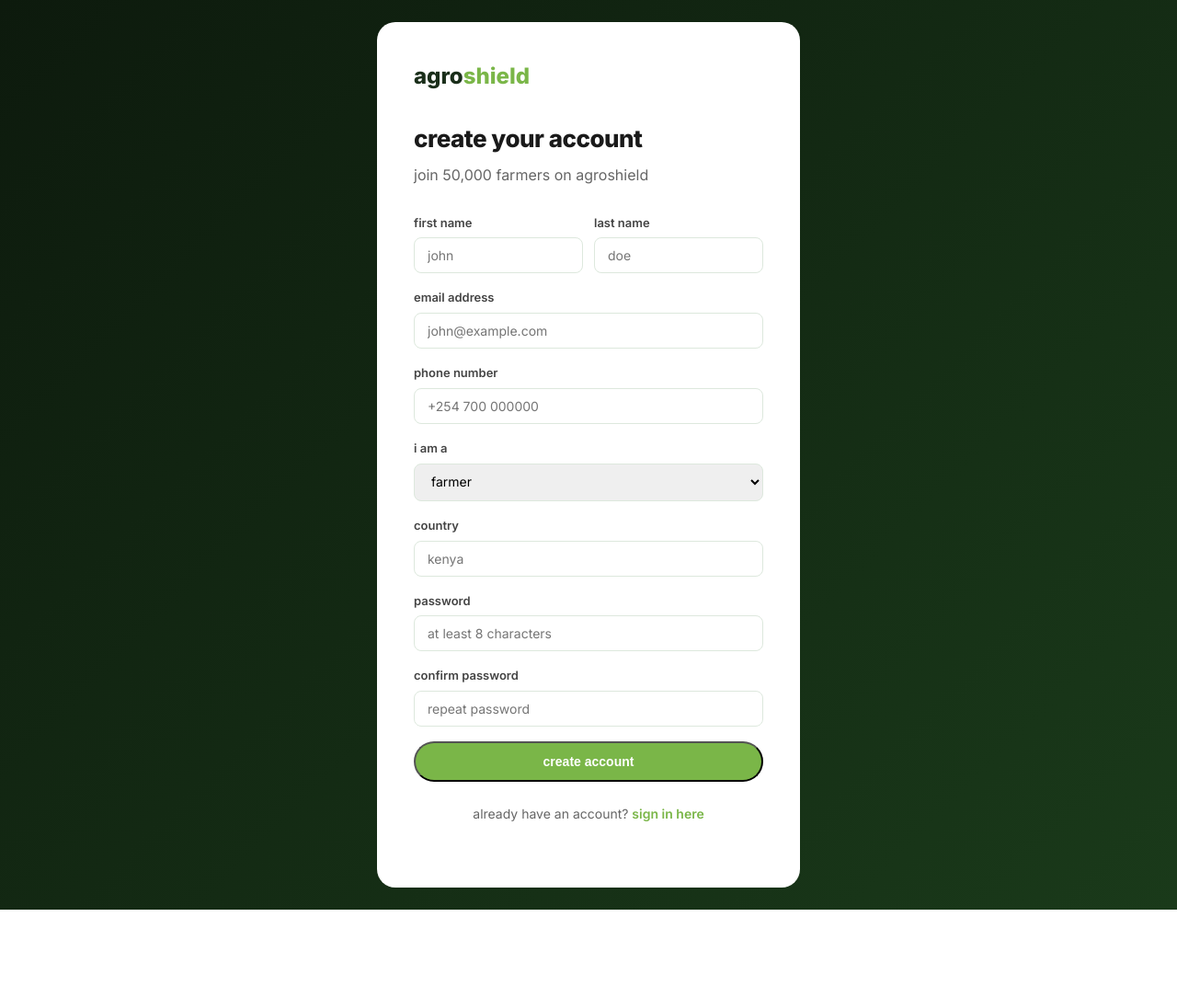
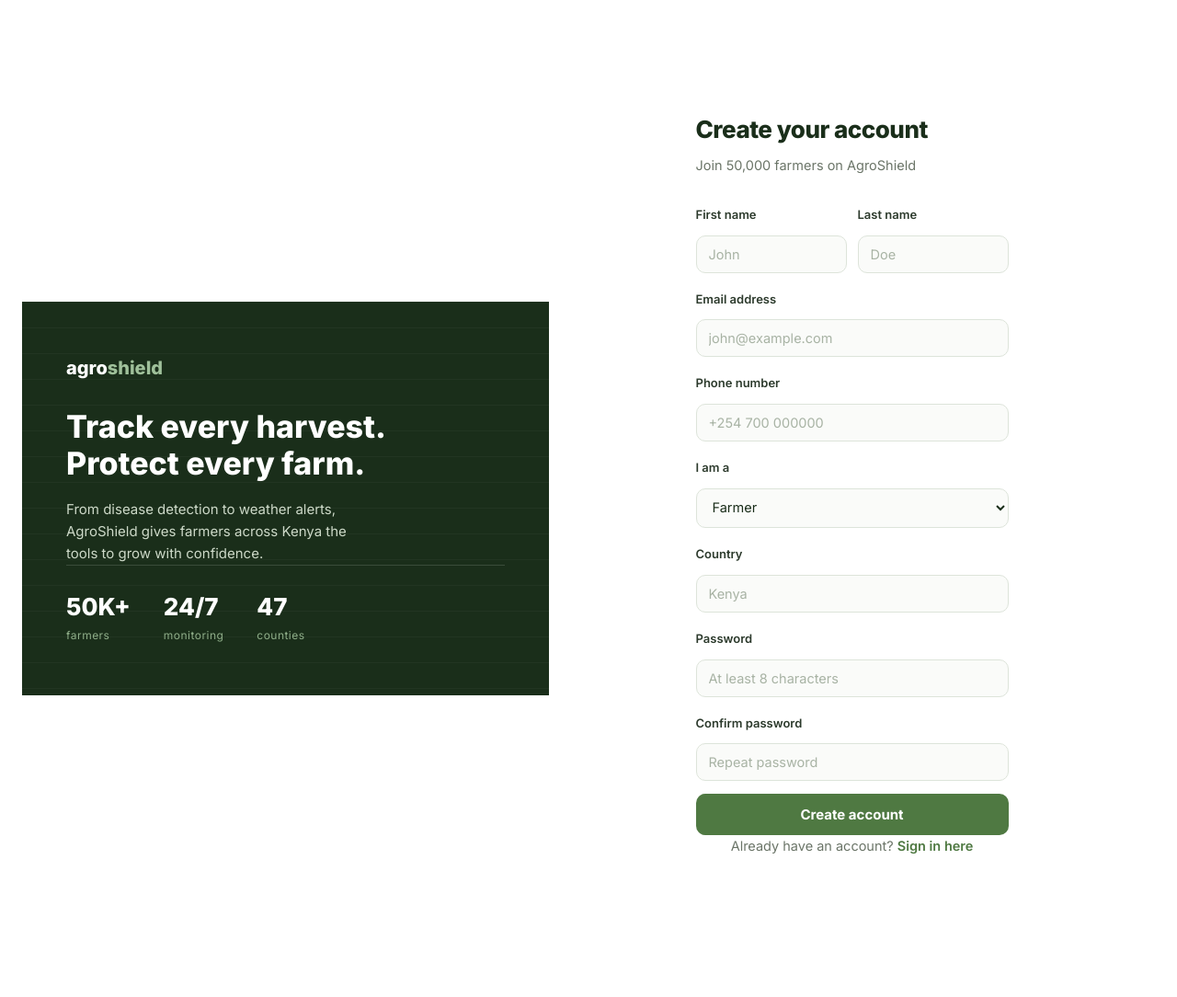
Before and after one commit to 01brandon/agroshield, a Django app: page /register in a window 1280 px wide. Shown: the whole page at 92% size. Before the commit the page ends 989 px from the top, so only its background shows below. Run offline with Django 5.2, Linux system fonts and the light colour scheme; parts of the project's set-up code (start-up, migrations or seed data) failed here and were passed over.

Commit message:
style: enhance register page layout and design with improved structure and styling

```diff
--- a/templates/register.html
+++ b/templates/register.html
@@ -4,61 +4,233 @@
 <head>
 <meta charset="UTF-8">
 <meta name="viewport" content="width=device-width, initial-scale=1.0">
-<title>register - agroshield</title>
+<title>Register - AgroShield</title>
 <link rel="stylesheet" href="{% static 'css/main.css' %}">
 <link rel="stylesheet" href="{% static 'css/dashboard.css' %}">
 <link href="https://fonts.googleapis.com/css2?family=Inter:wght@400;600;700;800&display=swap" rel="stylesheet">
+<style>
+  * { font-family: 'Inter', sans-serif; box-sizing: border-box; }
+  body.auth-body {
+    margin: 0;
+    min-height: 100vh;
+    display: grid;
+    grid-template-columns: 1fr 1.15fr;
+    background: #fff;
+  }
+  .auth-aside {
+    background: #1a2e1a;
+    color: #f3f0e6;
+    padding: 56px 48px;
+    display: flex;
+    flex-direction: column;
+    justify-content: space-between;
+    background-image: repeating-linear-gradient(
+      180deg,
+      rgba(255,255,255,0.035) 0px,
+      rgba(255,255,255,0.035) 1px,
+      transparent 1px,
+      transparent 28px
+    );
+  }
+  .auth-logo {
+    font-size: 20px;
+    font-weight: 800;
+    color: #fff;
+    text-decoration: none;
+  }
+  .auth-logo span { color: #9fc09a; }
+  .auth-aside-content h1 {
+    font-size: 34px;
+    font-weight: 800;
+    line-height: 1.18;
+    margin: 0 0 18px;
+    color: #fff;
+  }
+  .auth-aside-content p {
+    color: #cdd9c8;
+    font-size: 15px;
+    line-height: 1.6;
+    max-width: 320px;
+  }
+  .stat-strip {
+    display: flex;
+    gap: 36px;
+    padding-top: 24px;
+    border-top: 1px solid rgba(255,255,255,0.14);
+  }
+  .stat-strip .stat .num {
+    font-size: 26px;
+    font-weight: 800;
+    color: #fff;
+  }
+  .stat-strip .stat .lbl {
+    font-size: 12px;
+    color: #8fae89;
+    letter-spacing: 0.04em;
+  }
+  .auth-form-side {
+    display: flex;
+    align-items: center;
+    justify-content: center;
+    padding: 56px 48px;
+  }
+  .auth-card {
+    width: 100%;
+    max-width: 420px;
+  }
+  .auth-card h2 {
+    font-size: 26px;
+    font-weight: 800;
+    color: #1a2e1a;
+    margin: 0 0 6px;
+  }
+  .auth-card > p {
+    color: #6b7568;
+    font-size: 14.5px;
+    margin: 0 0 32px;
+  }
+  .form-row {
+    display: grid;
+    grid-template-columns: 1fr 1fr;
+    gap: 14px;
+  }
+  .form-group { margin-bottom: 18px; }
+  .form-group label {
+    display: block;
+    font-size: 13px;
+    font-weight: 600;
+    color: #2c3a2c;
+    margin-bottom: 6px;
+  }
+  .form-group input,
+  .form-group select {
+    width: 100%;
+    border: 1.5px solid #dde4da;
+    border-radius: 10px;
+    padding: 11px 13px;
+    font-size: 14.5px;
+    color: #1a2e1a;
+    background: #fafbf9;
+  }
+  .form-group input::placeholder { color: #a8b3a4; }
+  .form-group input:focus,
+  .form-group select:focus {
+    outline: none;
+    border-color: #4f7942;
+    background: #fff;
+  }
+  .form-error {
+    color: #b3422f;
+    font-size: 13.5px;
+    margin: -4px 0 14px;
+    min-height: 0;
+  }
+  .btn-primary.btn-full {
+    width: 100%;
+    background: #4f7942;
+    color: #fff;
+    border: none;
+    border-radius: 10px;
+    padding: 13px 0;
+    font-size: 15px;
+    font-weight: 700;
+    cursor: pointer;
+  }
+  .btn-primary.btn-full:hover { background: #3f6235; }
+  .auth-switch {
+    text-align: center;
+    margin-top: 22px;
+    font-size: 14px;
+    color: #6b7568;
+  }
+  .auth-switch a {
+    color: #4f7942;
+    font-weight: 600;
+    text-decoration: none;
+  }
+  @media (max-width: 880px) {
+    body.auth-body { grid-template-columns: 1fr; }
+    .auth-aside { padding: 36px 28px; }
+    .auth-form-side { padding: 40px 28px; }
+    .stat-strip { display: none; }
+  }
+</style>
 </head>
 <body class="auth-body">
+
+<div class="auth-aside">
+  <a href="/" class="auth-logo">agro<span>shield</span></a>
+  <div class="auth-aside-content">
+    <h1>Track every harvest.<br>Protect every farm.</h1>
+    <p>From disease detection to weather alerts, AgroShield gives farmers across Kenya the tools to grow with confidence.</p>
+    <div class="stat-strip">
+      <div class="stat">
+        <div class="num">50K+</div>
+        <div class="lbl">farmers</div>
+      </div>
+      <div class="stat">
+        <div class="num">24/7</div>
+        <div class="lbl">monitoring</div>
+      </div>
+      <div class="stat">
+        <div class="num">47</div>
+        <div class="lbl">counties</div>
+      </div>
+    </div>
+  </div>
+</div>
+
+<div class="auth-form-side">
   <div class="auth-card">
-  <a href="/" class="auth-logo">agro<span>shield</span></a>
-  <h2>create your account</h2>
-  <p>join 50,000 farmers on agroshield</p>
+    <h2>Create your account</h2>
+    <p>Join 50,000 farmers on AgroShield</p>
     <form id="registerForm">
       <div class="form-row">
         <div class="form-group">
-        <label>first name</label>
-        <input type="text" id="regFirst" placeholder="john" required>
+          <label>First name</label>
+          <input type="text" id="regFirst" placeholder="John" required>
         </div>
         <div class="form-group">
-        <label>last name</label>
-        <input type="text" id="regLast" placeholder="doe" required>
+          <label>Last name</label>
+          <input type="text" id="regLast" placeholder="Doe" required>
         </div>
       </div>
       <div class="form-group">
-      <label>email address</label>
+        <label>Email address</label>
         <input type="email" id="regEmail" placeholder="john@example.com" required>
       </div>
       <div class="form-group">
-      <label>phone number</label>
+        <label>Phone number</label>
         <input type="tel" id="regPhone" placeholder="+254 700 000000">
       </div>
       <div class="form-group">
-      <label>i am a</label>
+        <label>I am a</label>
         <select id="regRole">
-        <option value="farmer">farmer</option>
-        <option value="buyer">buyer</option>
-        <option value="agronomist">agronomist</option>
-        <option value="ngo">ngo / government</option>
+          <option value="farmer">Farmer</option>
+          <option value="buyer">Buyer</option>
+          <option value="agronomist">Agronomist</option>
+          <option value="ngo">NGO / Government</option>
         </select>
       </div>
       <div class="form-group">
-      <label>country</label>
-      <input type="text" id="regCountry" placeholder="kenya">
+        <label>Country</label>
+        <input type="text" id="regCountry" placeholder="Kenya">
       </div>
       <div class="form-group">
-      <label>password</label>
-      <input type="password" id="regPassword" placeholder="at least 8 characters" required>
+        <label>Password</label>
+        <input type="password" id="regPassword" placeholder="At least 8 characters" required>
       </div>
       <div class="form-group">
-      <label>confirm password</label>
-      <input type="password" id="regPassword2" placeholder="repeat password" required>
+        <label>Confirm password</label>
+        <input type="password" id="regPassword2" placeholder="Repeat password" required>
       </div>
       <p class="form-error" id="regError"></p>
-    <button type="submit" class="btn-primary btn-full">create account</button>
+      <button type="submit" class="btn-primary btn-full">Create account</button>
     </form>
-  <p class="auth-switch">already have an account? <a href="/auth/login">sign in here</a></p>
+    <p class="auth-switch">Already have an account? <a href="/auth/login">Sign in here</a></p>
   </div>
+</div>
+
 <script>
   document.getElementById('registerForm').addEventListener('submit', async (e) => {
     e.preventDefault();
@@ -90,7 +262,7 @@
         error.textContent = msgs;
       }
     } catch (err) {
-      error.textContent = 'connection error. please try again.';
+      error.textContent = 'Connection error. Please try again.';
     }
   });
 </script>
```
Lines whose indentation alone changed are shown as unchanged.
